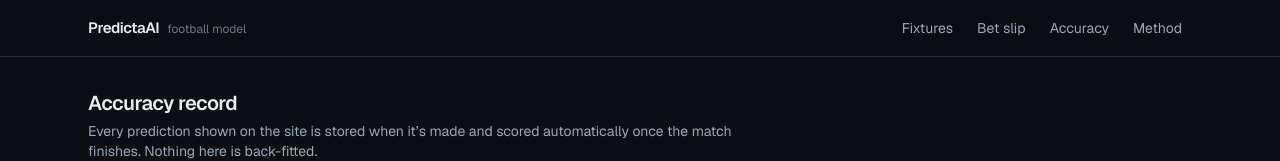
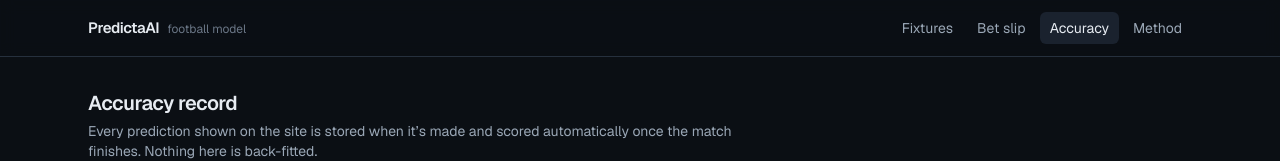
Before and after one commit to nathi12/predicta-ai, a Next.js app: page /accuracy in a window 1280 px wide. Shown: the top 161 px of the page. Built offline with nearby package versions, Linux system fonts and the light colour scheme; no server answers.

Commit message:
Site Header Updated

```diff
--- a/components/SiteHeader.tsx
+++ b/components/SiteHeader.tsx
@@ -1,6 +1,22 @@
+'use client';
+
 import Link from 'next/link';
+import { usePathname } from 'next/navigation';
+
+const NAV = [
+    { href: '/', label: 'Fixtures' },
+    { href: '/slip', label: 'Bet slip' },
+    { href: '/accuracy', label: 'Accuracy' },
+    { href: '/method', label: 'Method' },
+];
+
+function isActive(pathname: string, href: string) {
+    return href === '/' ? pathname === '/' : pathname === href || pathname.startsWith(`${href}/`);
+}
 
 export function SiteHeader() {
+    const pathname = usePathname();
+
     return (
         <header className="sticky top-0 z-40 border-b border-border bg-bg/85 backdrop-blur">
             <div className="mx-auto flex w-full max-w-6xl items-center justify-between gap-4 px-4 py-3 sm:px-6">
@@ -10,30 +26,23 @@
                 </Link>
 
                 <nav className="flex items-center gap-1 text-sm">
-                    <Link
-                        href="/"
-                        className="rounded-md px-2.5 py-1.5 text-text-dim transition-colors hover:text-text"
-                    >
-                        Fixtures
-                    </Link>
-                    <Link
-                        href="/slip"
-                        className="rounded-md px-2.5 py-1.5 text-text-dim transition-colors hover:text-text"
-                    >
-                        Bet slip
-                    </Link>
-                    <Link
-                        href="/accuracy"
-                        className="rounded-md px-2.5 py-1.5 text-text-dim transition-colors hover:text-text"
-                    >
-                        Accuracy
-                    </Link>
-                    <Link
-                        href="/method"
-                        className="rounded-md px-2.5 py-1.5 text-text-dim transition-colors hover:text-text"
-                    >
-                        Method
-                    </Link>
+                    {NAV.map((item) => {
+                        const active = isActive(pathname, item.href);
+                        return (
+                            <Link
+                                key={item.href}
+                                href={item.href}
+                                aria-current={active ? 'page' : undefined}
+                                className={`rounded-md px-2.5 py-1.5 transition-colors ${
+                                    active
+                                        ? 'bg-surface-2 text-text'
+                                        : 'text-text-dim hover:text-text'
+                                }`}
+                            >
+                                {item.label}
+                            </Link>
+                        );
+                    })}
                 </nav>
             </div>
         </header>
```
